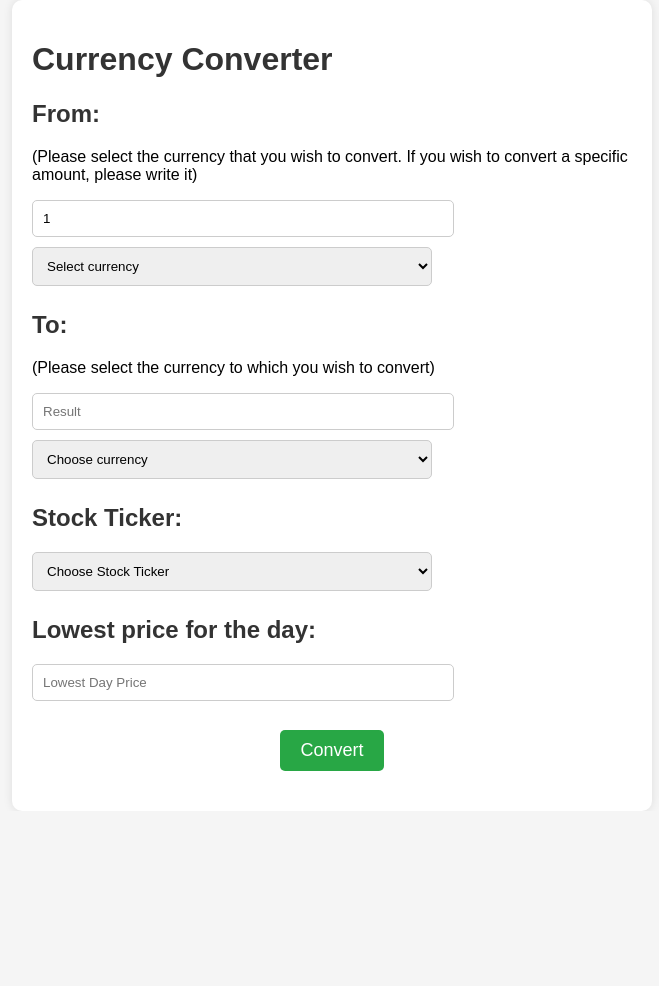
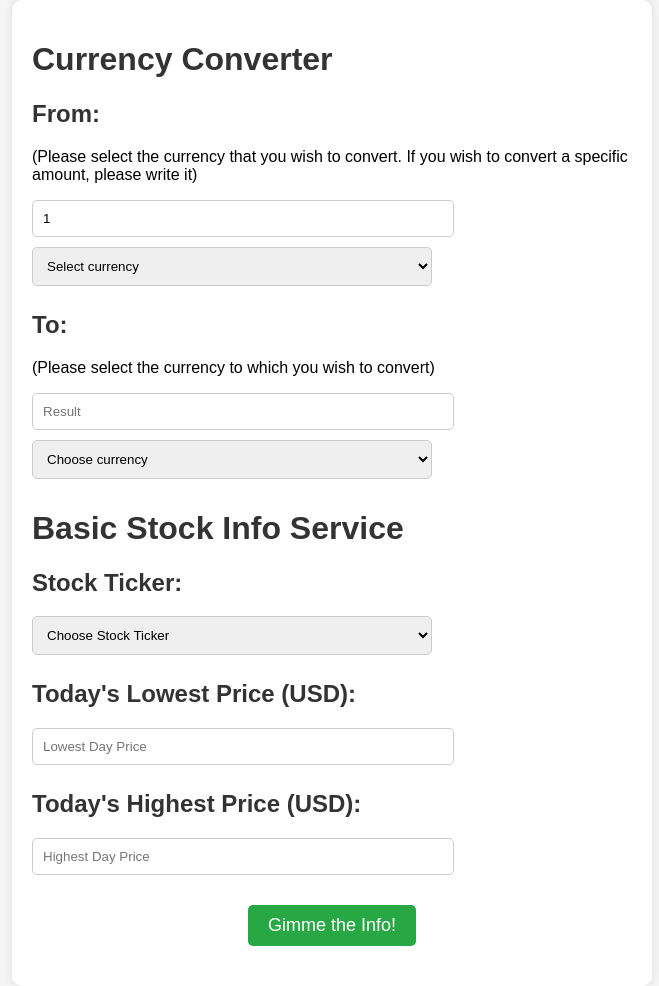
Before and after one commit to juanpabloduqueo/CurrencyApp, a Flask app: page / in a window 1280 px wide. Shown: the whole page, without its empty margins (308-967 px from the left). Before the commit the page ends 771 px from the top, so only its background shows below. Run offline with Flask 3, Linux system fonts and the light colour scheme.

Commit message:
decoupled funcs from app.py. Removed code smells

```diff
--- a/app.py
+++ b/app.py
@@ -3,11 +3,16 @@ import requests
 from flask_cors import CORS
 from random import randint
 import json
+from externalService import get_stock_prices
+from internalService import get_exchange_data
+from dotenv import load_dotenv
+import os
 
+# Load environment variables from .env file
+load_dotenv()
 app = Flask(__name__)
+API_KEY = os.environ.get('API_KEY')
 CORS(app) # This will enable CORS for all routes
-# API_KEY = 'DM958STFT5HQABRF'
-API_KEY = 'DXIHMRE7OY5Y70DK'
 
 # This is a template format of the json query
 @app.route('/docs', methods=['GET'])
@@ -21,64 +26,26 @@ def docs():
 @app.route('/', methods=['GET', 'POST'])
 def home():
     if request.method == 'POST':
-        # Use try and except to handle errors and avoid app crashing
-        # get the request from home.html
-
-        amount = request.form['amount']
-        amount = float(amount) # convert to float - display decimals
-
-        # get the requests from home.html
-
+        amount = float(request.form['amount'])
         convert_from = request.form['convert_from']
         convert_to = request.form['convert_to']
+        (result, from_code, from_name, to_code, to_name, updated_time) = get_exchange_data(amount, convert_to, convert_from, API_KEY)
 
-        # request data to api with selected currencies
-
-        url = f'https://www.alphavantage.co/query?function=CURRENCY_EXCHANGE_RATE&from_currency={convert_from}&to_currency={convert_to}&apikey={API_KEY}'
-        response = requests.get(url).json()
-
-        # get the exchange rate from the json response
-
-        Exchange_Rate = response['Realtime Currency Exchange Rate']['5. Exchange Rate']
-        Exchange_Rate = float(Exchange_Rate) # convert to float - display decimals
-
-        # calculate the conversion
-        result = amount * Exchange_Rate
-
-        # assign variables to other responses
-        convert_from_code = response['Realtime Currency Exchange Rate']['1. From_Currency Code']
-        convert_from_name = response['Realtime Currency Exchange Rate']['2. From_Currency Name']
-        convert_to_code = response['Realtime Currency Exchange Rate']['3. To_Currency Code']
-        convert_to_name = response['Realtime Currency Exchange Rate']['4. To_Currency Name']
-        updated_time = response['Realtime Currency Exchange Rate']['6. Last Refreshed']
-
-        ###################### This is my partner's microservice part ######################
+        ###################### This is my partner's microservice part #####################
         stock_ticker = request.form['stock_ticker']
-
-        # request stock data to API
-        url_stock = 'http://localhost:5001/api/processJSON'
-        data_stock = {'stocks': stock_ticker}
-
-        try:
-            response_stock = requests.post(url_stock, json=data_stock, headers={'Content-Type': 'application/json'})
-            result_stock = response_stock.json()
-            day_low_stock = result_stock['data'][0]['day.l']
-        except Exception as error:
-            print('Error:', error)
-
+        (day_low_stock, day_high_stock) = get_stock_prices(stock_ticker)
         ###################### End of my partner's microservice part ######################
 
-        return render_template('home.html', result=round(result, 2), amount=amount,
-                            convert_from_code=convert_from_code, convert_from_name=convert_from_name,
-                            convert_to_code=convert_to_code, convert_to_name=convert_to_name,
-                            updated_time=updated_time, day_low_stock=day_low_stock, stock_ticker=stock_ticker)
+        return render_template('home.html', amount=amount, result=result,
+                            convert_from_code=from_code, convert_from_name=from_name,
+                            convert_to_code=to_code, convert_to_name=to_name,
+                            updated_time=updated_time, day_low_stock=day_low_stock,
+                            day_high_stock=day_high_stock,stock_ticker=stock_ticker)
     else:
         return render_template('home.html')
 
-
-######################################################################
-# THIS IS THE ENDPOINT TO CONNECT TO THIS APP AS A MICROSERVICE
-
+############################################################################################################
+# This is the endpoint to connect to this app as a microservice
 @app.route('/get_exchange_rate', methods=['GET'])
 def get_exchange_rate():
     # request exchange rate data
@@ -107,12 +74,6 @@ def get_exchange_rate():
     return jsonify({'from_currency': origin, 'to_currency': destination, 'quantity': quantity,'result': str(result)})
 
 ##########################################################
-# To connect to my partner's microservice:
-
-#@app.route('/get_stock_data', methods=['POST'])
-# def get_stock_data():
-
-
 
 if __name__ == '__main__':
     app.run(debug=True)
--- a/templates/home.html
+++ b/templates/home.html
@@ -17,7 +17,7 @@
             <!-- Select the currency from which to convert -->
             <h2 class="form-label">From: </h2>
             <p>(Please select the currency that you wish to convert. If you wish to convert a specific amount, please write it)</p>
-            <input type="number" placeholder="1" class="form-control" name="amount" min="1" value="{% if amount %}{{amount}}{% else %}1{% endif %}" required="required">
+            <input type="number" placeholder="1" class="form-control" name="amount" min="1" step="0.01" value="{% if amount %}{{amount}}{% else %}1{% endif %}" required="required">
             <select required name="convert_from" class="form-control" id="convert_from">
                 <option value="">Select currency</option>
                 <!--validate currency -->
@@ -61,9 +61,12 @@
 				<option value="UYU">Uruguayan Peso</option>
             </select>
 
+            <h1 class="align-center">
+                <strong>Basic Stock Info Service</strong>
+            </h1>
             <!-- Select stock ticker -->
             <h2 class="form-label">Stock Ticker: </h2>
-            <select required name="stock_ticker" class="form-control" id="stock_ticker">
+            <select name="stock_ticker" class="form-control" id="stock_ticker">
                 <option value="">Choose Stock Ticker</option>
                 {%if stock_ticker %}
                     <option value="{{stock_ticker}}" selected>{{stock_ticker}}</option>
@@ -175,11 +178,15 @@
             </select>
 
             <!-- Display the lowest day price for the selected stock -->
-            <h2 class="form-label">Lowest price for the day:</h2>
+            <h2 class="form-label">Today's Lowest Price (USD):</h2>
             <input type="number" placeholder="Lowest Day Price" class="form-control" value="{{ day_low_stock }}" readonly>
 
+            <!-- Display the highest day price for the selected stock -->
+            <h2 class="form-label">Today's Highest Price (USD):</h2>
+            <input type="number" placeholder="Highest Day Price" class="form-control" value="{{ day_high_stock }}" readonly>
+
             <h2 style="text-align: center;">
-                <input type="submit" class="btn btn-outline-success mt-3" value="Convert">
+                <input type="submit" class="btn btn-outline-success mt-3" value="Gimme the Info!">
             </h2>
         </form>
         {%if updated_time %}
```
Also changed, not shown: externalService.py (added, +16 -0 lines), internalService.py (added, +11 -0 lines), 1 other file.
